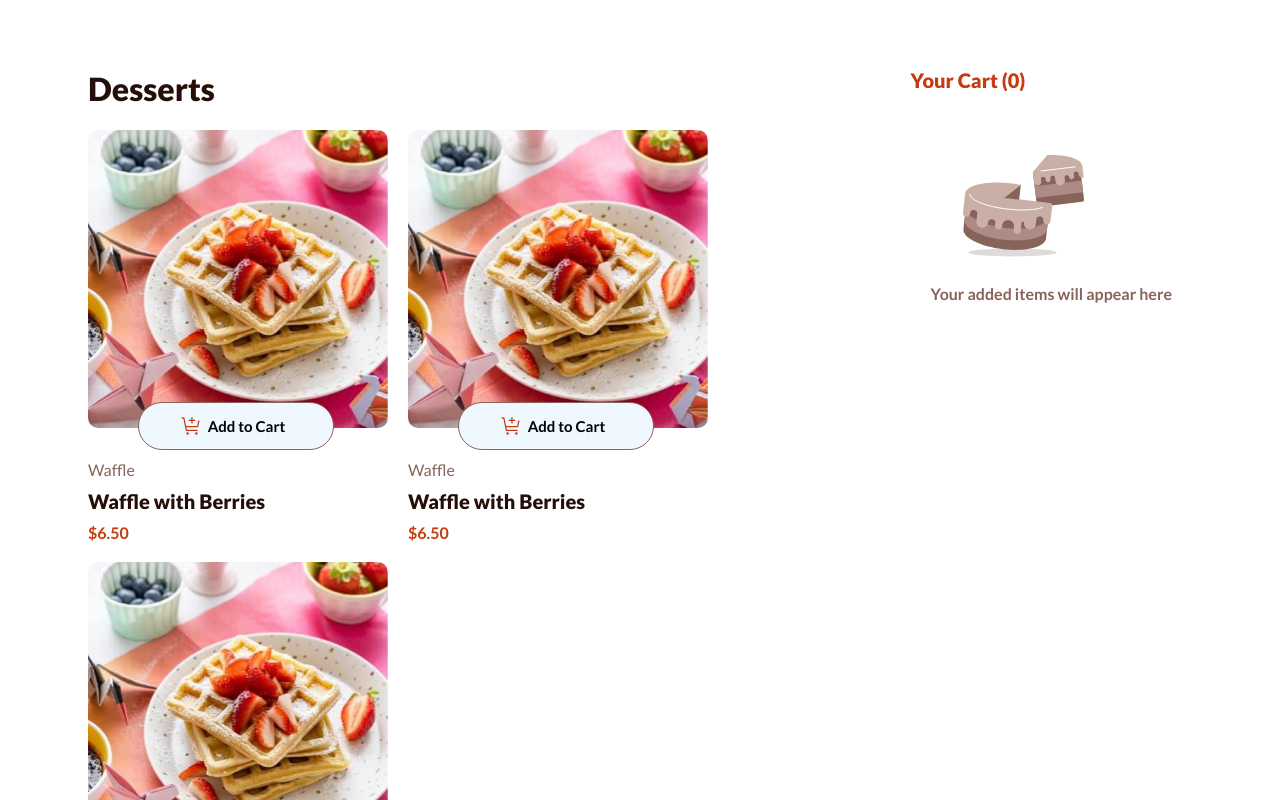
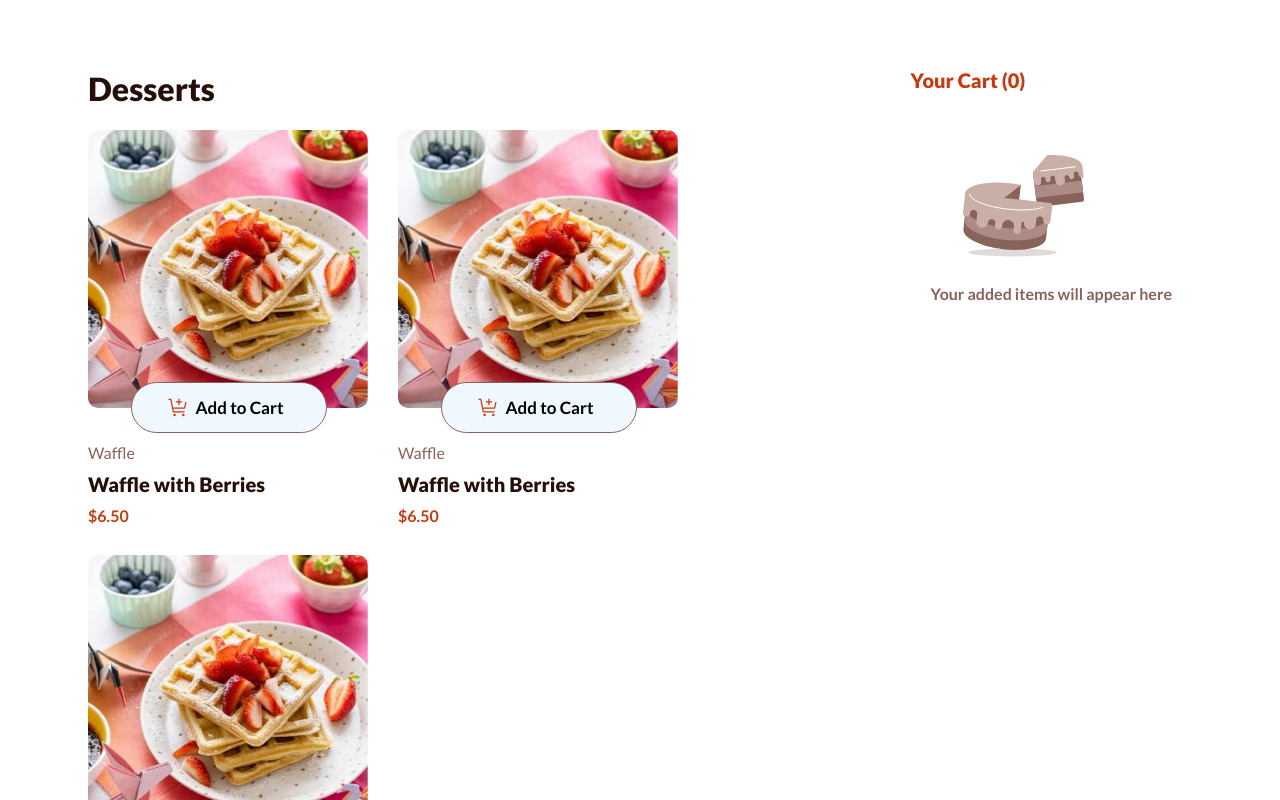
Before and after one commit to AnitaAlexieva/Product-List, a React (Vite) app in the folder client/: page / in a window 1280 px wide. Shown: the top 800 px of the page. Built offline with nearby package versions, Linux system fonts and the light colour scheme; a web font is replaced by a local one.

Commit message:
Resize the img and the add button in the dessert

```diff
--- a/client/src/index.css
+++ b/client/src/index.css
@@ -42,10 +42,11 @@ h3{
 .all-desserts{
     display: flex;
     flex-wrap: wrap;
-    gap: 20px;
+    gap: 30px;
 }
 .img-dessert{
-    max-width: 300px;
+    max-width: 280px;
+    max-height: 280px;
     border-radius: 10px;
 }
 .img-dessert-div{
@@ -56,7 +57,7 @@ h3{
     background-color: aliceblue;
     font-family: "Lato", sans-serif;
     font-weight: 600;
-    font-size: 15px;
+    font-size: 17px;
 }
 .button-add-div{
     display: flex;
@@ -68,7 +69,7 @@ h3{
     border-radius: 40px;
     position: relative;
     bottom: 30px;
-    left: 50px;
+    left: 43px;
 }
 .simple-name{
     color:  hsl(12, 20%, 44%);
```
